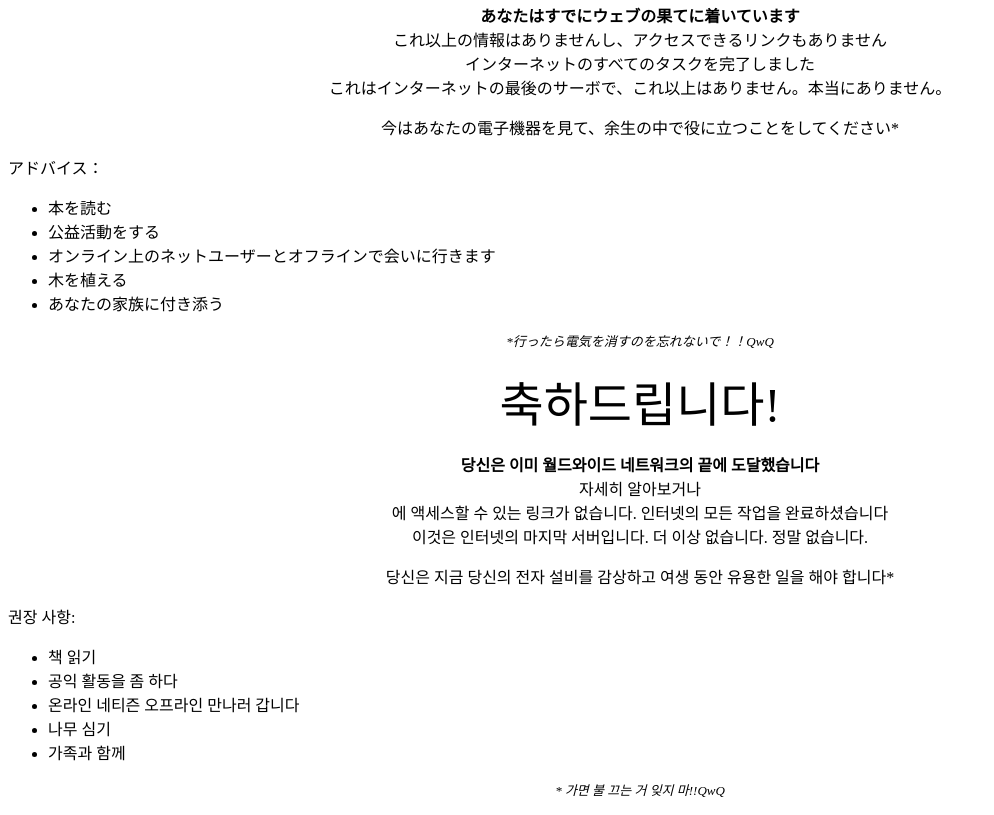
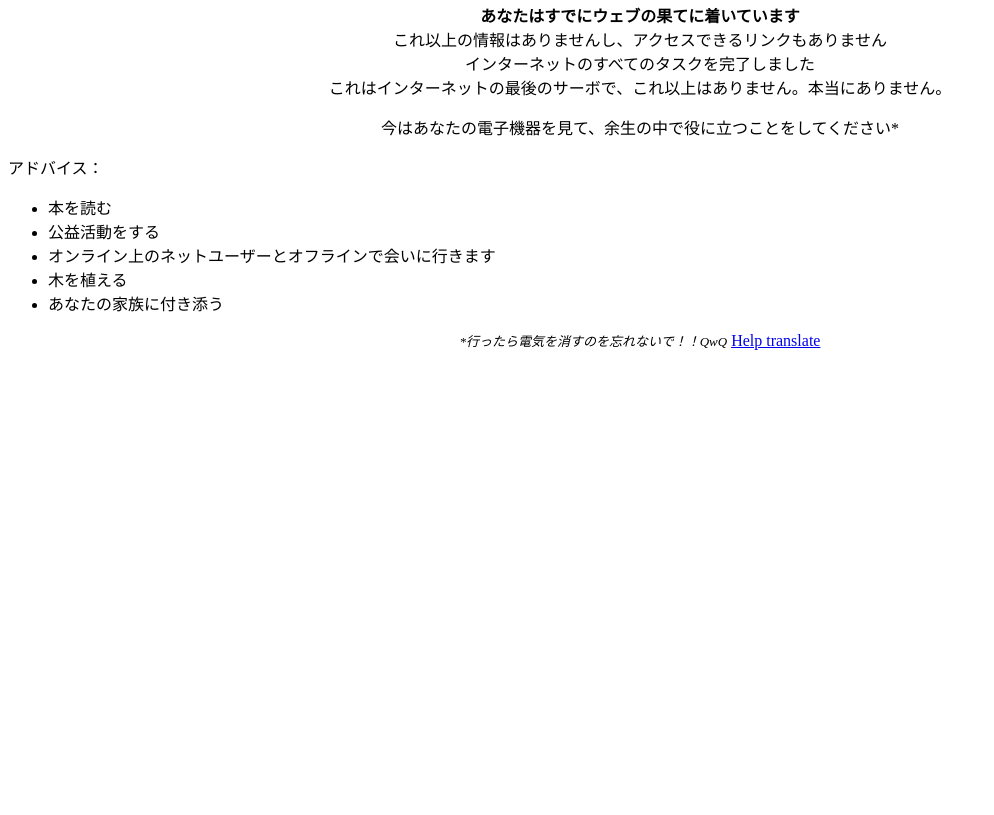
Before and after one commit to orangeZSCB/THE-END-OF-WHAT, a plain HTML site: page index.html in a window 1280 px wide. Shown: the part 1354-2169 px from the top of the page, without its empty margins (0-994 px from the left). After the commit the page ends 1720 px from the top, so only its background shows below. Drawn offline with Linux system fonts and the light colour scheme.

Commit message:
Update index.html

```diff
--- a/index.html
+++ b/index.html
@@ -68,21 +68,4 @@ This is the very last page on the very last server at the very far end of the in
 </ul>
 <p align=center><font size=-1><i>*行ったら電気を消すのを忘れないで！！QwQ</i></font>
 
-  <br>
-<p align=center><font size=+4> 축하드립니다!</font>
-<p align=center><b>당신은 이미 월드와이드 네트워크의 끝에 도달했습니다</b><br>
-자세히 알아보거나 <br> 에 액세스할 수 있는 링크가 없습니다.
-인터넷의 모든 작업을 완료하셨습니다<br>
-이것은 인터넷의 마지막 서버입니다. 더 이상 없습니다. 정말 없습니다.
-<p align=center> 당신은 지금 당신의 전자 설비를 감상하고 여생 동안 유용한 일을 해야 합니다*
-<p> 권장 사항: <br>
-<ul>
-<li>책 읽기
-<li>공익 활동을 좀 하다
-<li> 온라인 네티즌 오프라인 만나러 갑니다
-<li> 나무 심기
-<li>가족과 함께
-</ul>
-<p align=center><font size=-1><i>* 가면 불 끄는 거 잊지 마!!QwQ</i></font>
-</body>
-</html>
+<a href="https://github.com/orangeZSCB/THE-END-OF-WHAT">Help translate</a>
```
